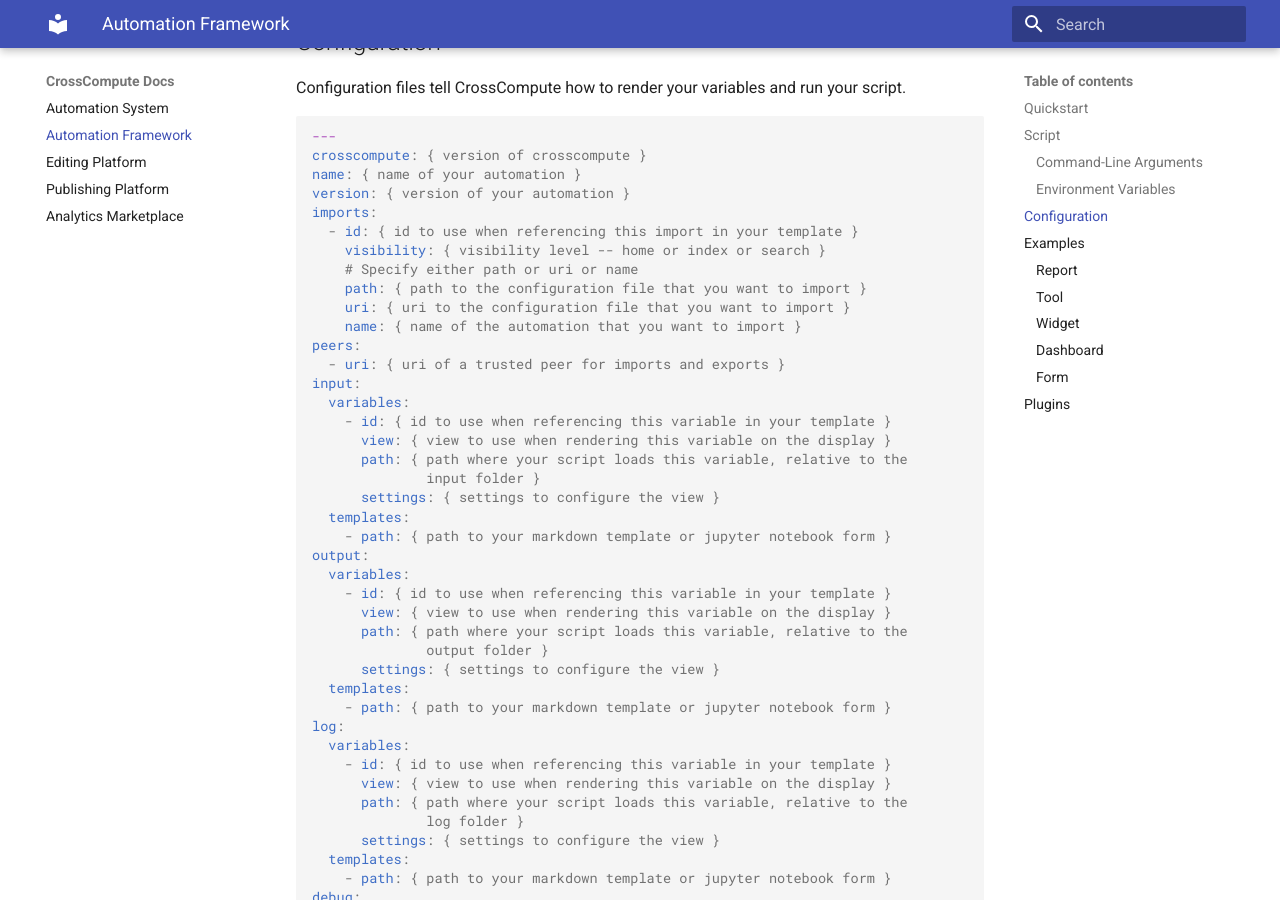
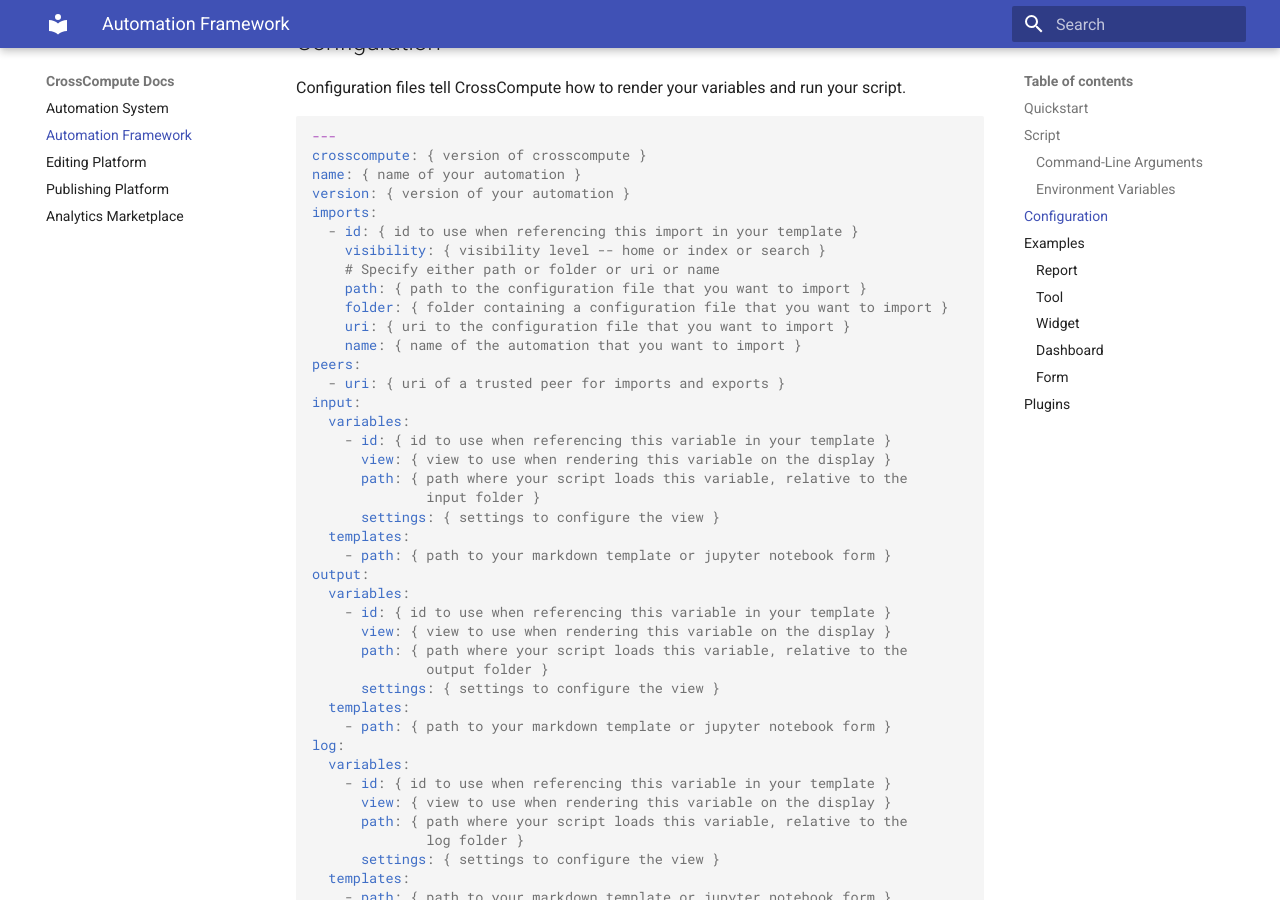
Before and after one commit to crosscompute/crosscompute-docs, an MkDocs documentation site: the page built from docs/automation-framework/README.md, in a window 1280 px wide and 900 px high, scrolled down 5283 px. Built offline with MkDocs 1.6.1 and Material for MkDocs 9.7.7, drawn with Linux system fonts in a browser that asks for light colours.

Commit message:
Add import folder

```diff
--- a/docs/automation-framework/README.md
+++ b/docs/automation-framework/README.md
@@ -258,8 +258,9 @@
 imports:
   - id: { id to use when referencing this import in your template }
     visibility: { visibility level -- home or index or search }
-    # Specify either path or uri or name
+    # Specify either path or folder or uri or name
     path: { path to the configuration file that you want to import }
+    folder: { folder containing a configuration file that you want to import }
     uri: { uri to the configuration file that you want to import }
     name: { name of the automation that you want to import }
 peers:
```
